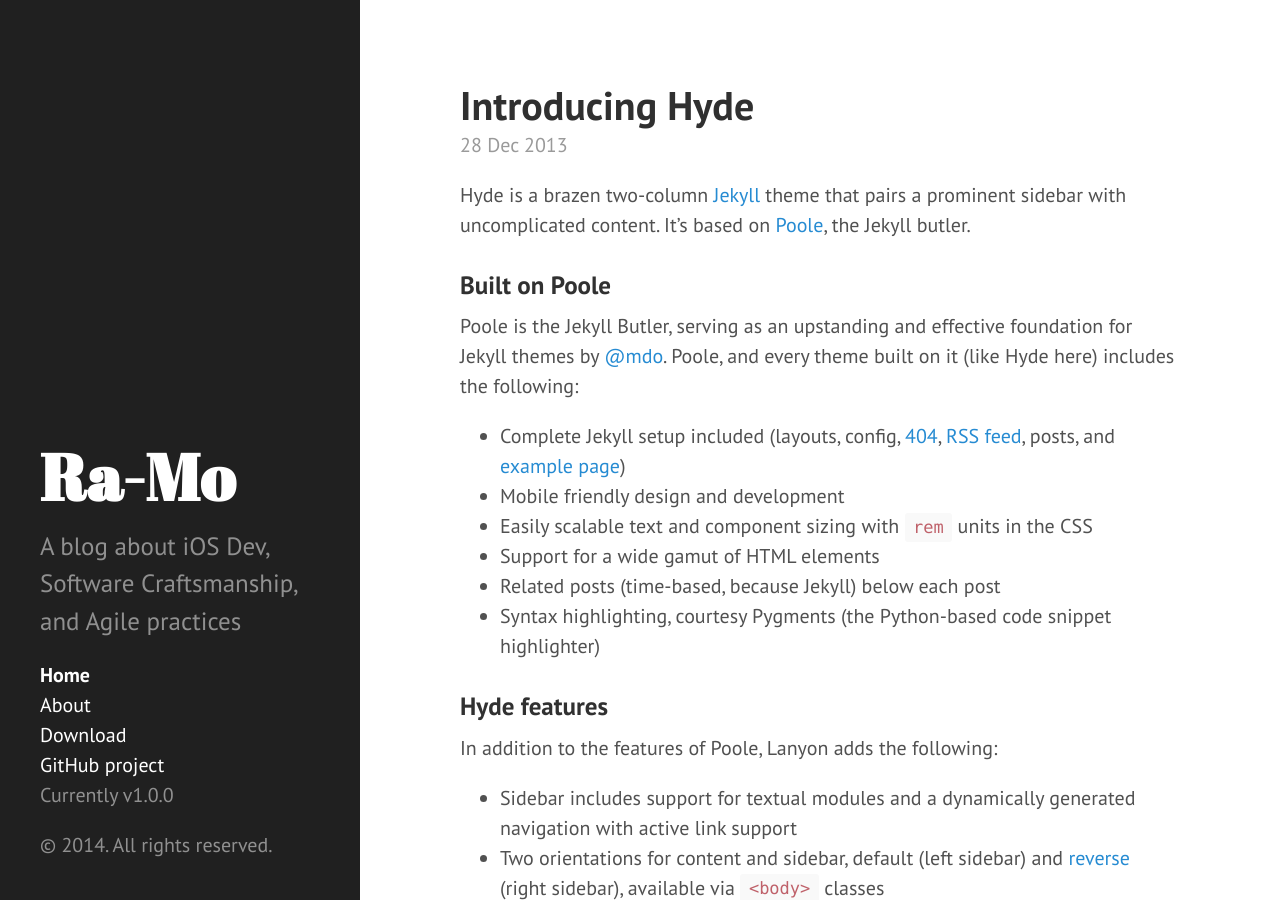
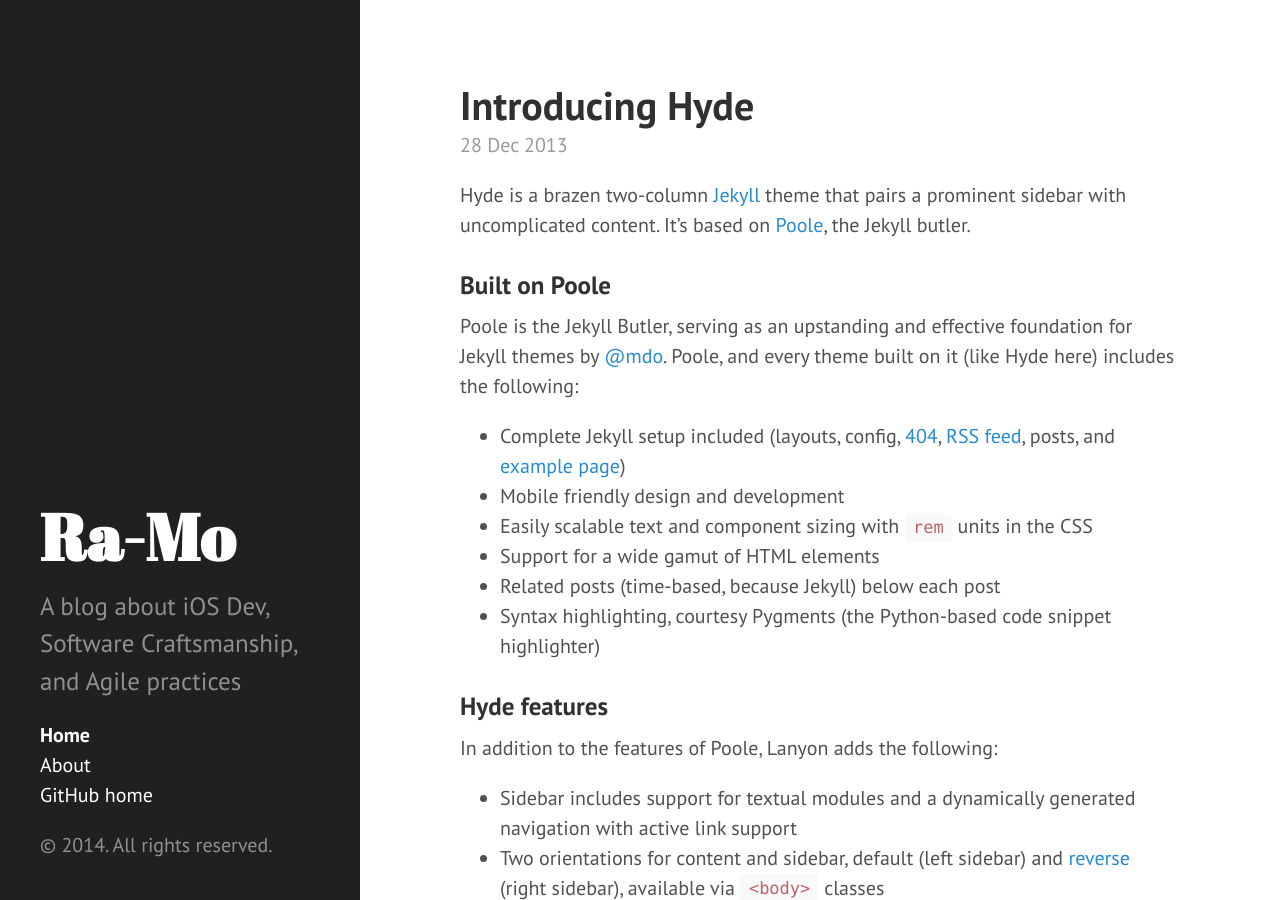
Before and after one commit to raphaelmor/raphaelmor.github.io, a Jekyll site: the page built from index.html, in a window 1280 px wide and 900 px high. Built offline with Jekyll 4.4.1, drawn with Linux system fonts in a browser that asks for light colours; Markdown is read by kramdown in place of the engine named in the settings; the list of posts is cut into pages by our own code.

Commit message:
updated sidebar

```diff
--- a/_includes/sidebar.html
+++ b/_includes/sidebar.html
@@ -26,9 +26,7 @@
         {% endif %}
       {% endfor %}
 
-      <li class="sidebar-nav-item"><a href="{{ site.github.repo }}/archive/v{{ site.version }}.zip">Download</a></li>
-      <li class="sidebar-nav-item"><a href="{{ site.github.repo }}">GitHub project</a></li>
-      <li class="sidebar-nav-item">Currently v{{ site.version }}</li>
+      <li class="sidebar-nav-item"><a href="{{ site.github.repo }}">GitHub home</a></li>
     </ul>
 
     <p>&copy; {{ site.time | date: '%Y' }}. All rights reserved.</p>
```
